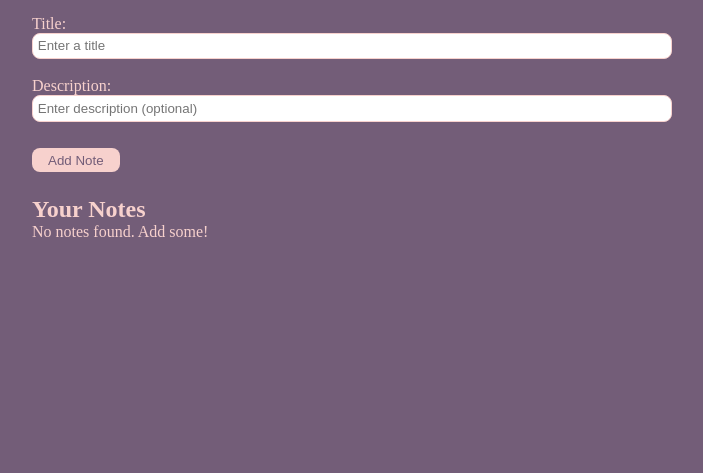
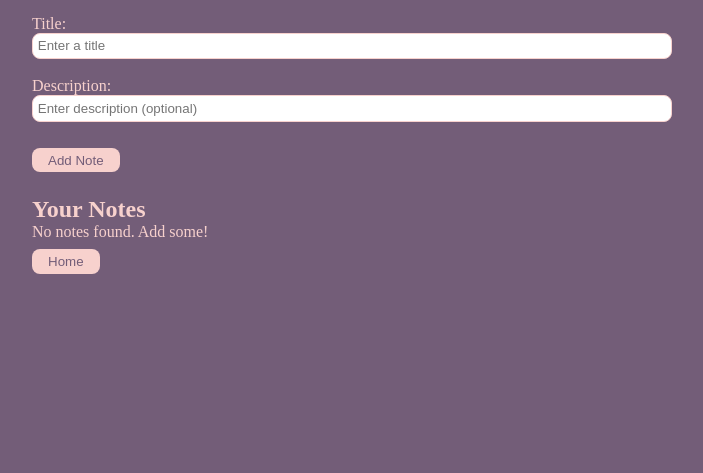
Before and after one commit to NimsaraPeiris/flask-notes-app, a Flask app: page / in a window 1280 px wide. Shown: the part 194-667 px from the top of the page, without its empty margins (288-991 px from the left). Run offline with Flask 3, Linux system fonts and the light colour scheme; the visitor is signed in with stand-in values (Sample User, id 1); data that the repository does not hold is empty.

Commit message:
deleted index file

```diff
--- a/templates/dashboard.html
+++ b/templates/dashboard.html
@@ -42,4 +42,7 @@
     {% endfor %}
 </ul>
 
+<a href="index.html"><button>Home</button></a>
+
+
 {% endblock %}
```
Also changed, not shown: index.html (deleted).
